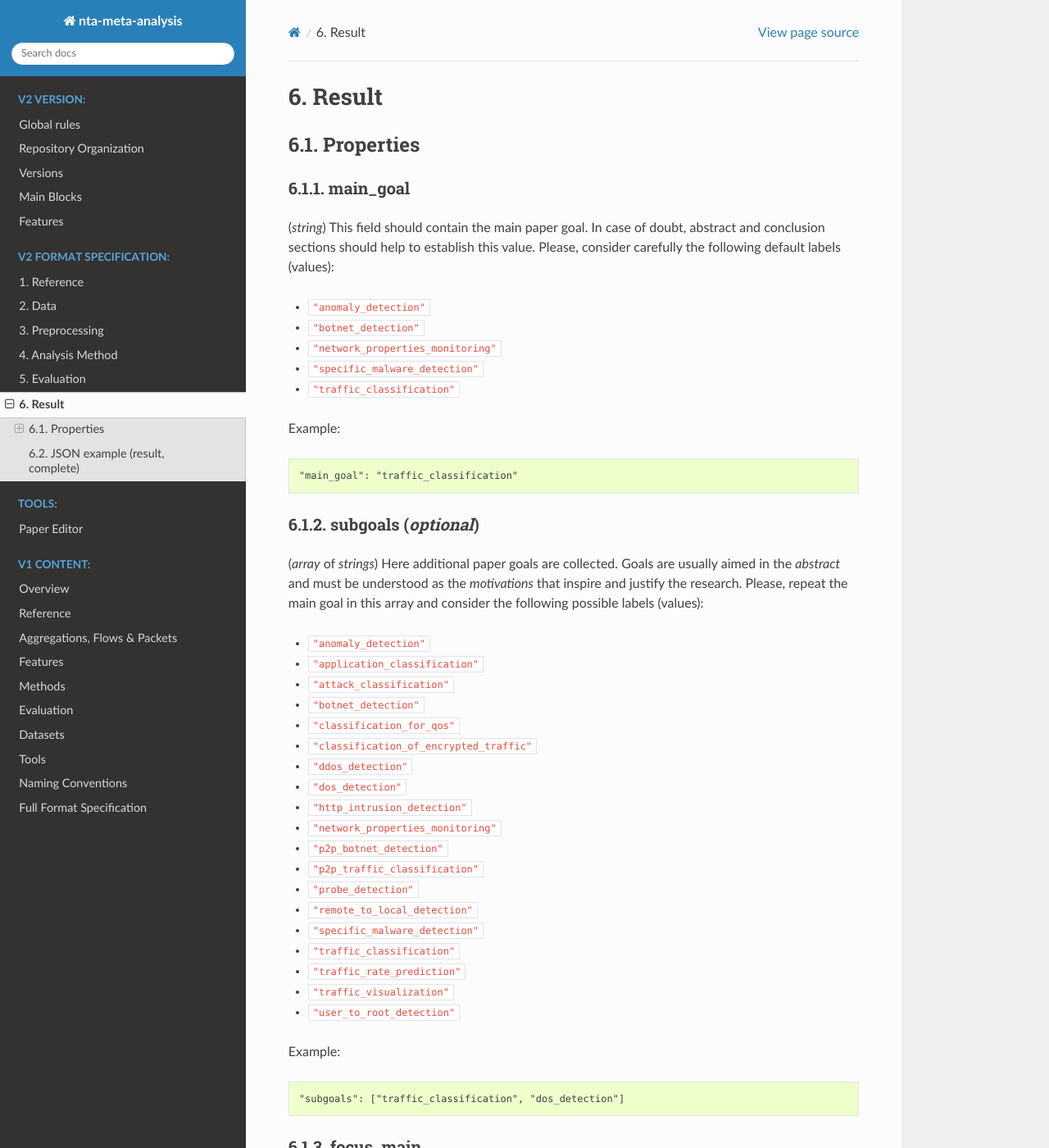
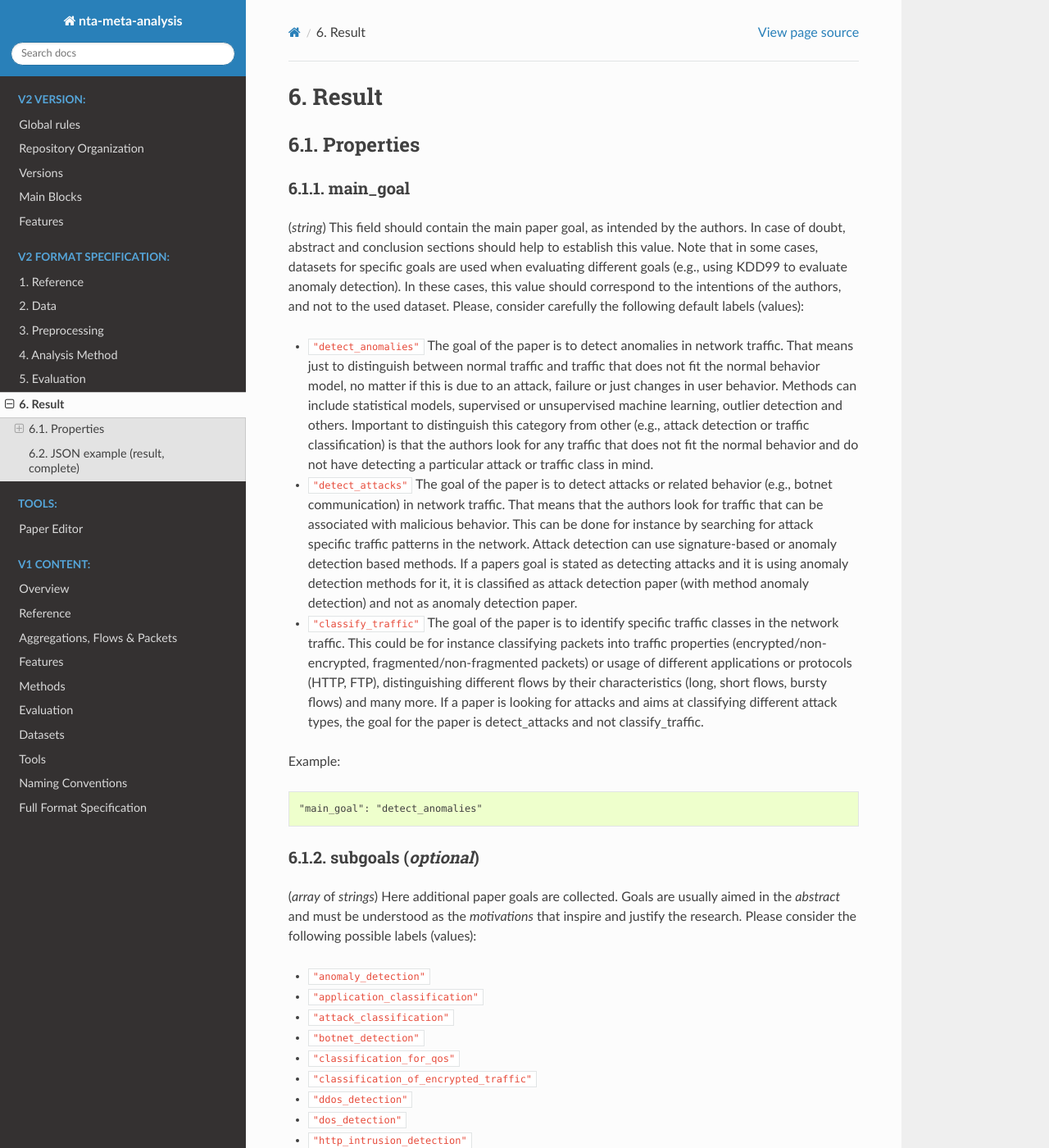
Before and after one commit to CN-TU/ntarc-spec, a Sphinx documentation site: the page built from docs/result.rst, in a window 1280 px wide and 1400 px high. Shown: the whole window at 82% size. Built offline with Sphinx 7.4.7 and the Read the Docs theme 2.0.0, drawn with Linux system fonts in a browser that asks for light colours; some of the changed text lies outside the part shown.

Commit message:
changed main_goal (fixes #26)

```diff
--- a/docs/result.rst
+++ b/docs/result.rst
@@ -9,24 +9,25 @@ Properties
 main_goal
 ~~~~~~~~~
 
-(*string*) This field should contain the main paper goal. In case of doubt, abstract and conclusion sections should help to establish this value. Please, consider carefully the following default labels (values):
+(*string*) This field should contain the main paper goal, as intended by the authors. In case of doubt, abstract and conclusion sections should help to establish this value. Note that in some cases, datasets for specific goals are used when evaluating different goals (e.g., using KDD99 to evaluate anomaly detection). In these cases, this value should correspond to the intentions of the authors, and not to the used dataset. Please, consider carefully the following default labels (values):
 
-* ``"anomaly_detection"``
-* ``"botnet_detection"``
-* ``"network_properties_monitoring"``
-* ``"specific_malware_detection"``
-* ``"traffic_classification"``
+* ``"detect_anomalies"``
+  The goal of the paper is to detect anomalies in network traffic. That means just to distinguish between normal traffic and traffic that does not fit the normal behavior model, no matter if this is due to an attack, failure or just changes in user behavior. Methods can include statistical models, supervised or unsupervised machine learning, outlier detection and others. Important to distinguish this category from other (e.g., attack detection or traffic classification) is that the authors look for any traffic that does not fit the normal behavior and do not have detecting a particular attack or traffic class in mind.
+* ``"detect_attacks"``
+  The goal of the paper is to detect attacks or related behavior (e.g., botnet communication) in network traffic. That means that the authors look for traffic that can be associated with malicious behavior. This can be done for instance by searching for attack specific traffic patterns in the network. Attack detection can use signature-based or anomaly detection based methods. If a papers goal is stated as detecting attacks and it is using anomaly detection methods for it, it is classified as attack detection paper (with method anomaly detection) and not as anomaly detection paper.
+* ``"classify_traffic"``
+  The goal of the paper is to identify specific traffic classes in the network traffic. This could be for instance classifying packets into traffic properties (encrypted/non-encrypted, fragmented/non-fragmented packets) or usage of different applications or protocols (HTTP, FTP), distinguishing different flows by their characteristics (long, short flows, bursty flows) and many more. If a paper is looking for attacks and aims at classifying different attack types, the goal for the paper is detect_attacks and not classify_traffic.
 
 Example:
 
 .. code-block:: none
 
-     "main_goal": "traffic_classification"
+     "main_goal": "detect_anomalies"
 
 subgoals (*optional*)
 ~~~~~~~~~~~~~~~~~~~~~
 
-(*array* of *strings*) Here additional paper goals are collected. Goals are usually aimed in the *abstract* and must be understood as the *motivations* that inspire and justify the research. Please, repeat the main goal in this array and consider the following possible labels (values):
+(*array* of *strings*) Here additional paper goals are collected. Goals are usually aimed in the *abstract* and must be understood as the *motivations* that inspire and justify the research. Please consider the following possible labels (values):
 
 * ``"anomaly_detection"``
 * ``"application_classification"``
@@ -148,7 +149,7 @@ JSON example (result, complete)
 .. code-block:: none
 
   "result": {
-    "main_goal": "traffic_classification",
+    "main_goal": "detect_anomalies",
     "goals": ["traffic_classification"],
     "focus_main": "methodology/framework",
     "claimed_improvements": ["improved_data_description", "improved_traffic_classification", "fast_processing", "_flaw_detection"]
```
Also changed, not shown: schema_v2.json (+3 -5 lines).
